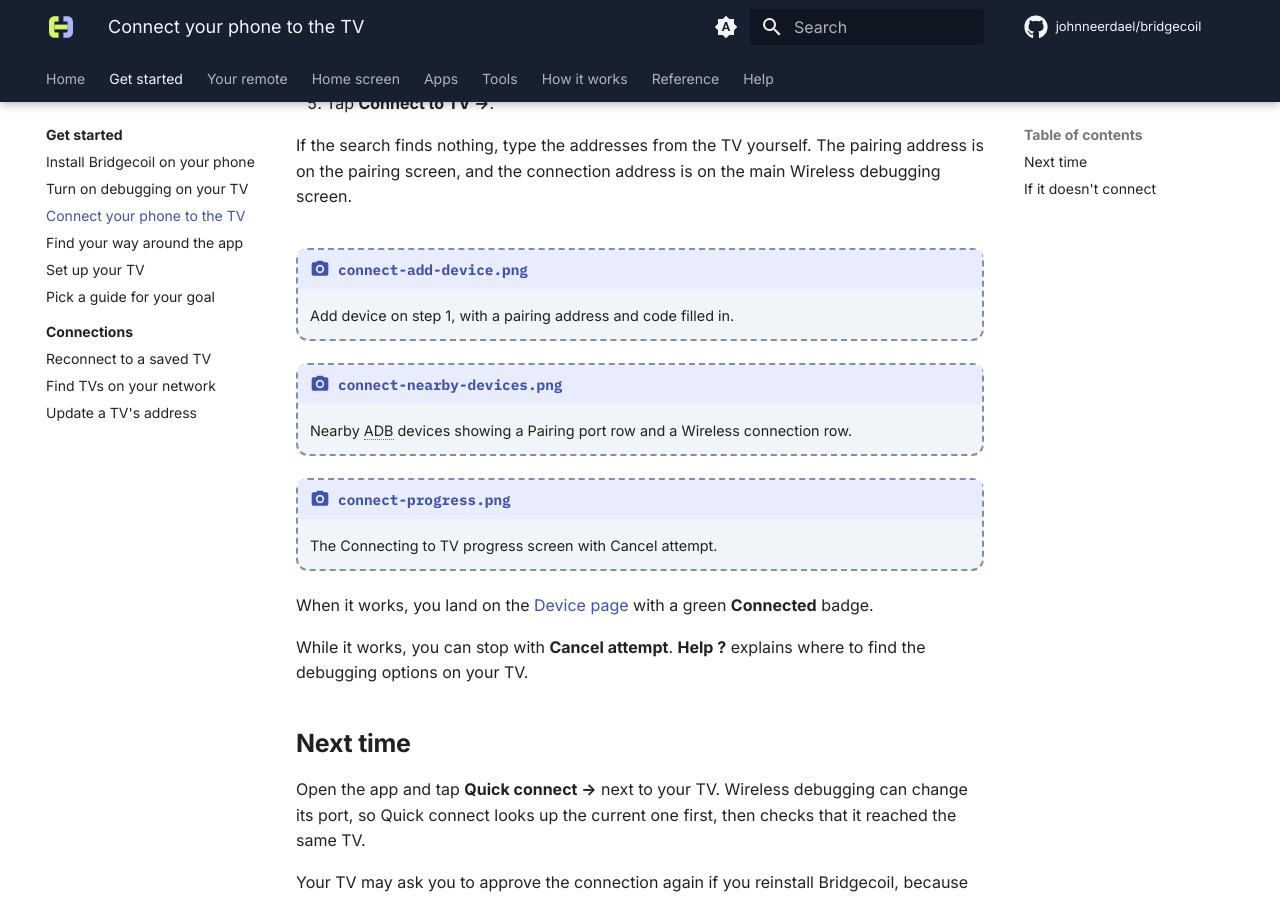
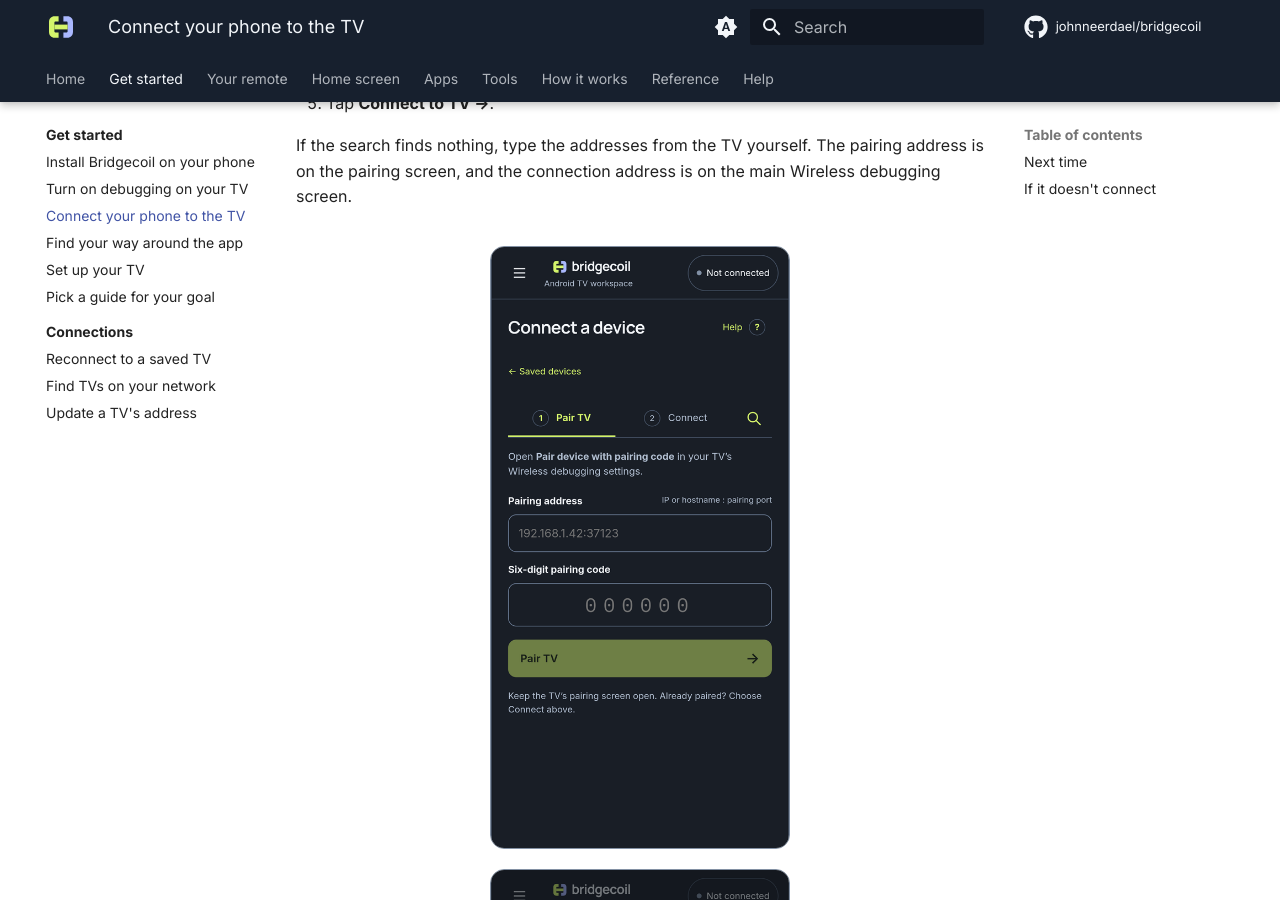
Before and after one commit to johnneerdael/bridgecoil, an MkDocs documentation site: the page built from docs/user-guide/get-started/first-connection.md, in a window 1280 px wide and 900 px high, scrolled down 736 px. Built offline with MkDocs 1.6.1 and Material for MkDocs 9.7.7, drawn with Linux system fonts in a browser that asks for light colours; comment, search, counter and statistics services are not loaded.

Commit message:
docs: add the bulk, Clean up, profile and connection screenshots
Seven more shots from a real phone and Ugoos AM6, with serial numbers,
addresses and other people's apps blurred. That leaves 13 placeholders.

Co-Authored-By: Claude Opus 5.5 <noreply@anthropic.com>

```diff
--- a/docs/user-guide/get-started/first-connection.md
+++ b/docs/user-guide/get-started/first-connection.md
@@ -29,14 +29,11 @@ Pairing and connecting use different ports on the TV, which is where most first-
 
     Bridgecoil only offers its key to the TV when that box is ticked. Selecting a legacy TV from the search results doesn't tick it for you.
 
-!!! screenshot "connect-add-device.png"
-    Add device on step 1, with a pairing address and code filled in.
+![Add device on step 1, Pair TV.](../assets/shots/connect-add-device.png){ .bc-shot loading=lazy }
 
-!!! screenshot "connect-nearby-devices.png"
-    Nearby ADB devices showing a Pairing port row and a Wireless connection row.
+![Nearby ADB devices with a Wireless connection row and a Legacy ADB row.](../assets/shots/connect-nearby-devices.png){ .bc-shot loading=lazy }
 
-!!! screenshot "connect-progress.png"
-    The Connecting to TV progress screen with Cancel attempt.
+![Quick connect finding the TV on the network, with Cancel attempt.](../assets/shots/connect-progress.png){ .bc-shot loading=lazy }
 
 When it works, you land on the [Device page](find-your-way-around.md) with a green **Connected** badge.
 
```
Also changed, not shown: docs/user-guide/_meta/screenshots.md (+1 -8 lines), docs/user-guide/apps/change-many-apps.md (+2 -4 lines), docs/user-guide/apps/profiles.md (+1 -2 lines), docs/user-guide/clean-up/clean-up-your-tv.md (+1 -2 lines), docs/user-guide/assets/shots/apps-bulk-review.png (added), docs/user-guide/assets/shots/apps-bulk-select.png (added), docs/user-guide/assets/shots/cleanup-list.png (added), docs/user-guide/assets/shots/connect-add-device.png (added), docs/user-guide/assets/shots/connect-nearby-devices.png (added), docs/user-guide/assets/shots/connect-progress.png (added), docs/user-guide/assets/shots/device-target-profile.png (added).
